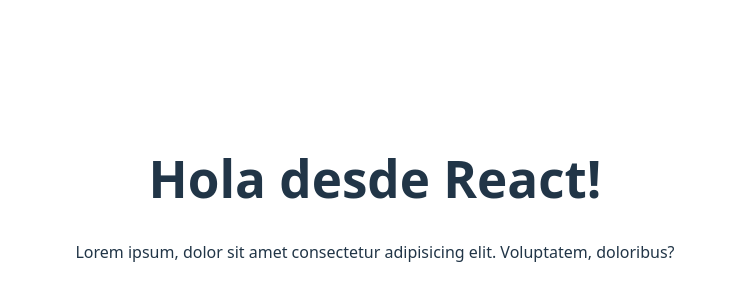
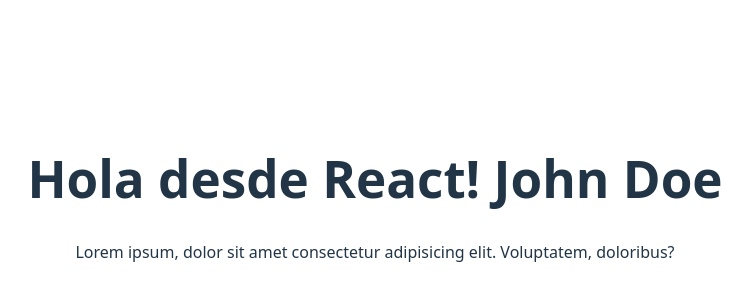
Before and after one commit to Malibu54/Full-Stack-Engineer, a React (Vite) app in the folder Modulo-03-React/00-introduccion/: page / in a window 1280 px wide. Shown: the part 202-502 px from the top of the page, without its empty margins (265-1017 px from the left). Built offline with nearby package versions, Linux system fonts and the light colour scheme.

Commit message:
Update App.jsx

```diff
--- a/Modulo-03-React/00-introduccion/src/App.jsx
+++ b/Modulo-03-React/00-introduccion/src/App.jsx
@@ -1,11 +1,12 @@
 import './App.css'
 
 function App() {
+const username = "John Doe";
+  return (
 
-  return (
     <div>
 
-      <h1>Hola desde React!</h1>
+      <h1>Hola desde React! {username}</h1>
       <p>Lorem ipsum, dolor sit amet consectetur adipisicing elit. Voluptatem, doloribus?</p>
     </div>
 
```
